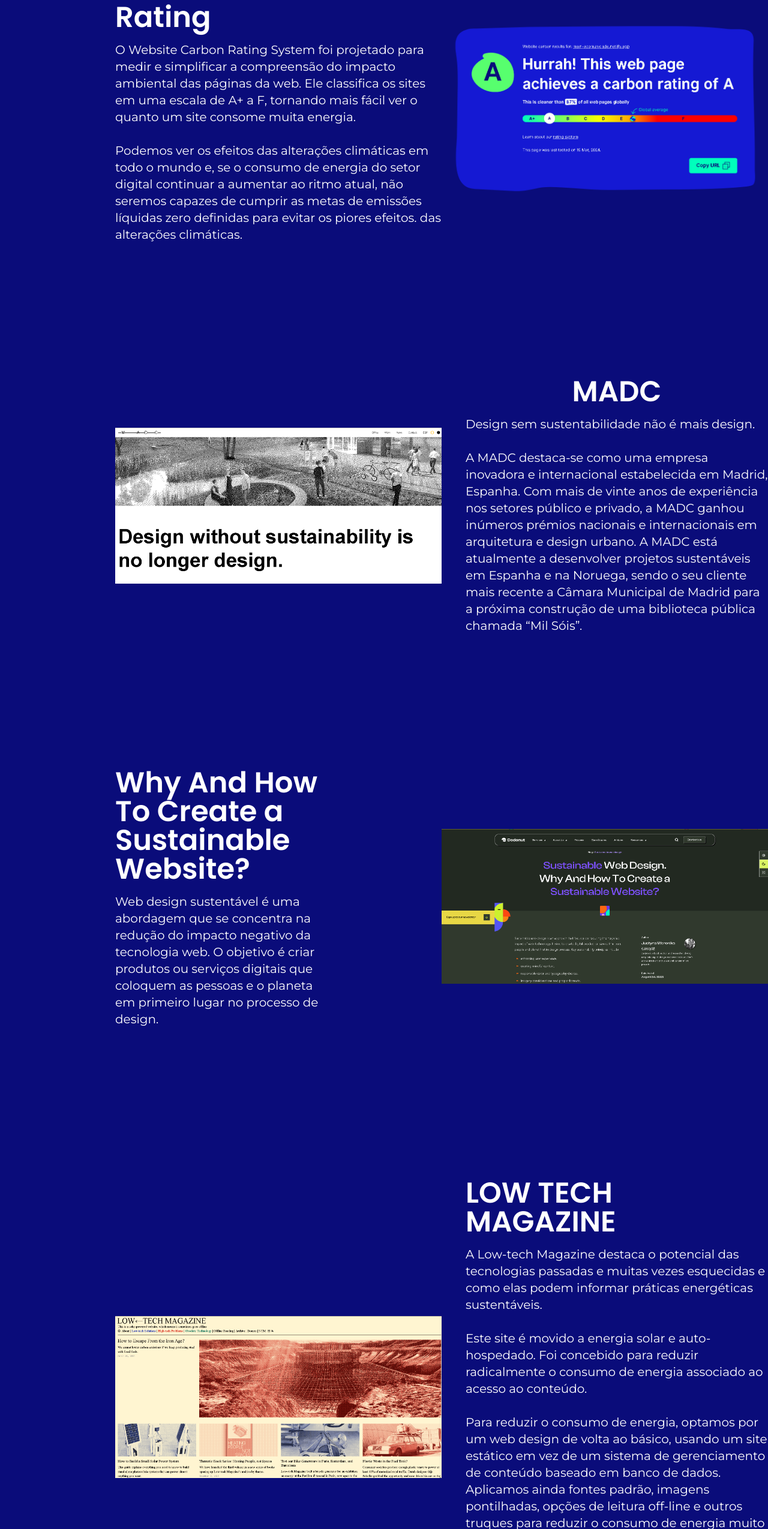
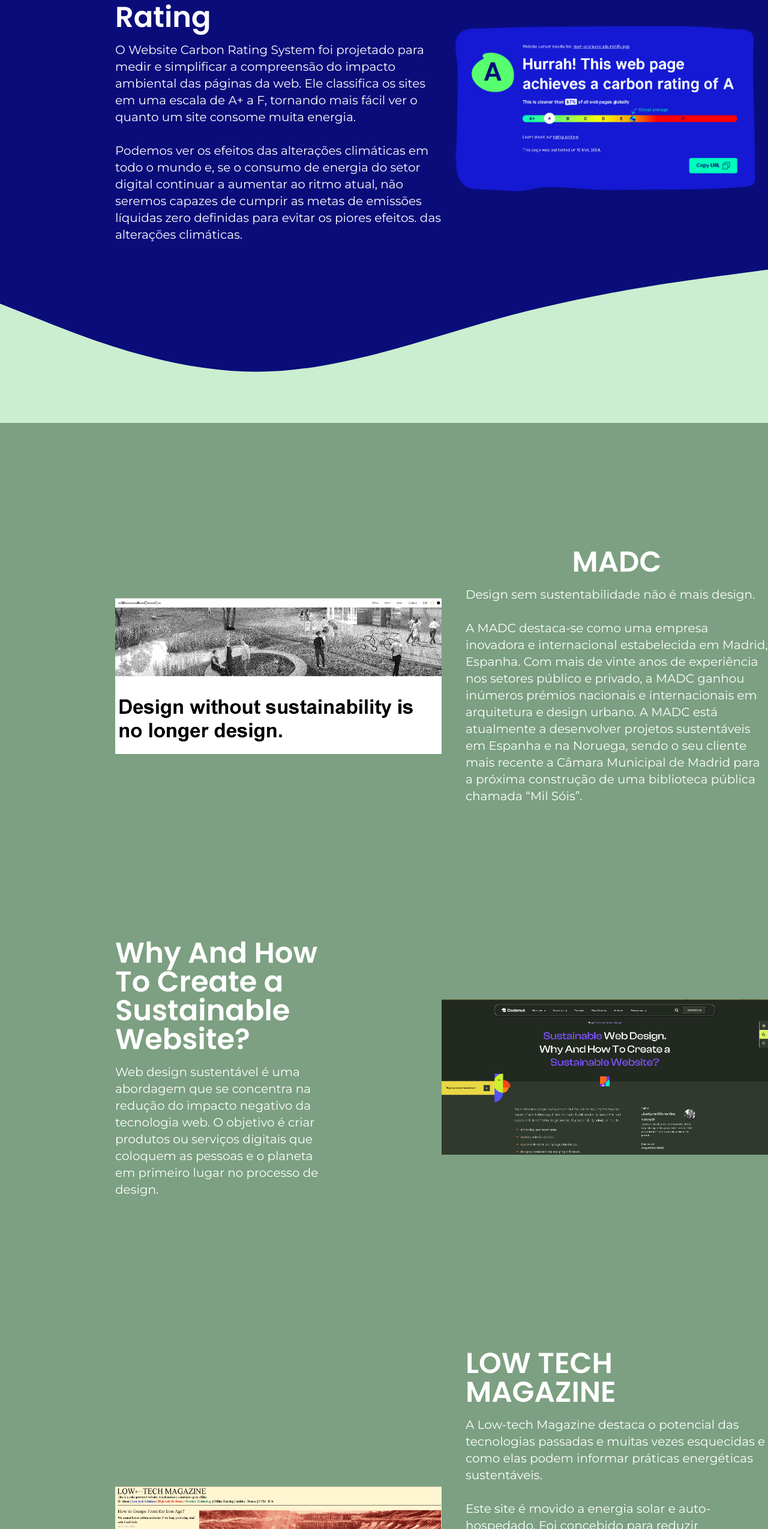
Before and after one commit to ProjetoIntegradorGenGrupo3/FRONTEND, a React (Vite) app: page /referencias in a window 1280 px wide. Shown: the part 251-2800 px from the top of the page at 60% size. Built offline with nearby package versions, Linux system fonts and the light colour scheme; no server answers.

Commit message:
Update Referencias.tsx

```diff
--- a/src/pages/referencias/Referencias.tsx
+++ b/src/pages/referencias/Referencias.tsx
@@ -31,8 +31,11 @@
           </div>
         </div>
       </div>
+      <div>
+        <img src={wave} alt="" className='w-full bg-azescuro' />
+      </div>
 
-      <div className="h-full bg-azescuro flex justify-center" style={{ fontFamily: "Montserrat, sans-serif" }}>
+      <div className="h-full bg-medio flex justify-center" style={{ fontFamily: "Montserrat, sans-serif" }}>
         <div className='container grid grid-cols-2 text-white mt-48 ml-48'>
           <div className="flex justify-center items-center ">
             <img src={madc} alt="" className='w-[9000px]' />
@@ -52,7 +55,7 @@
         </div>
       </div>
 
-      <div className="h-full bg-azescuro flex justify-center" style={{ fontFamily: "Montserrat, sans-serif" }}>
+      <div className="h-full bg-medio flex justify-center" style={{ fontFamily: "Montserrat, sans-serif" }}>
         <div className='container grid grid-cols-2 text-white mt-48 ml-48'>
           <div className="flex flex-col gap-4 items-center justify-center py-4 mr-48">
             <h2 className='text-5xl font-semibold' style={{ fontFamily: "Poppins, sans-serif" }}>Why And How To Create a Sustainable Website?</h2>
@@ -68,7 +71,7 @@
         </div>
       </div>
 
-      <div className="h-full bg-azescuro flex justify-center" style={{ fontFamily: "Montserrat, sans-serif" }}>
+      <div className="h-full bg-medio flex justify-center" style={{ fontFamily: "Montserrat, sans-serif" }}>
         <div className='container grid grid-cols-2 text-white mt-48 ml-48'>
           <div className="flex justify-center items-center ">
             <img src={solartech} alt="" className='w-[9000px]' />
@@ -92,7 +95,7 @@
       </div>
 
       <div>
-        <img src={wave} alt="" className='w-full bg-azescuro' />
+        <img src={wave} alt="" className='w-full bg-medio' />
       </div>
 
     </>
```
